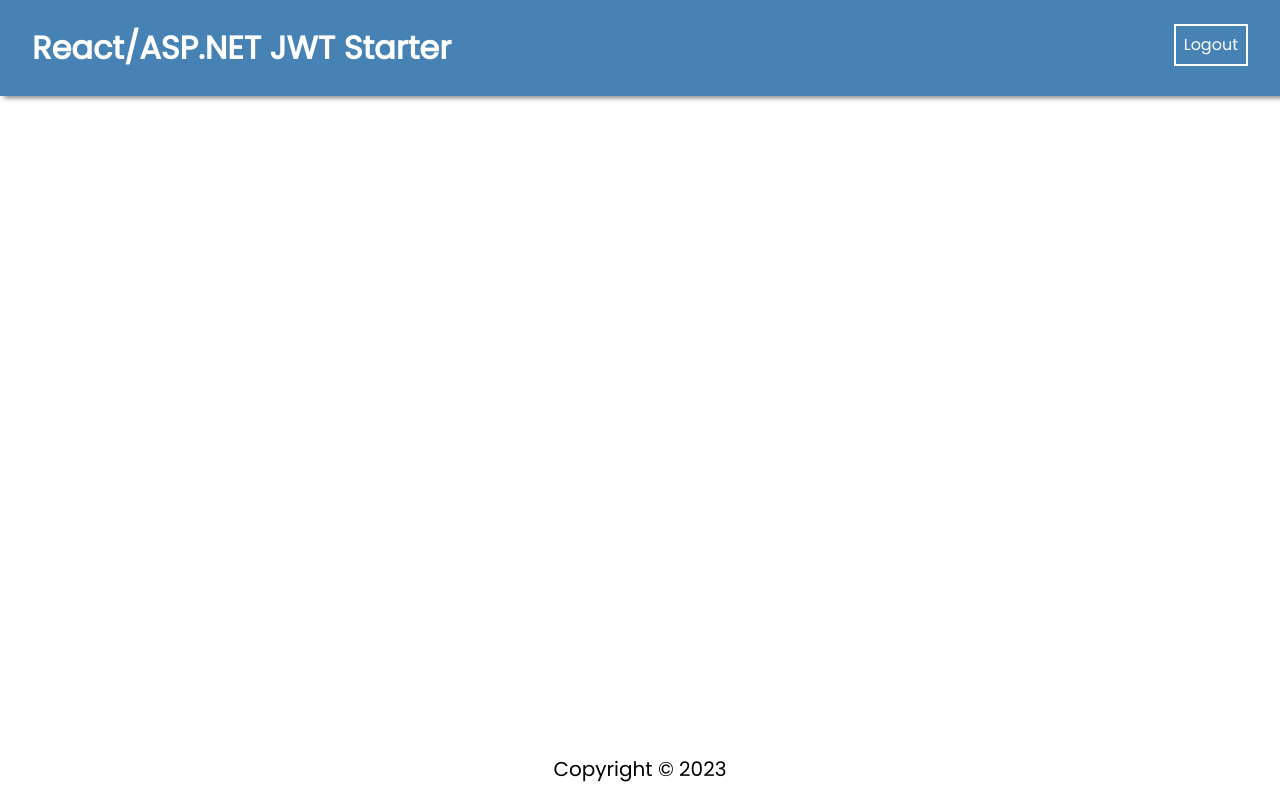
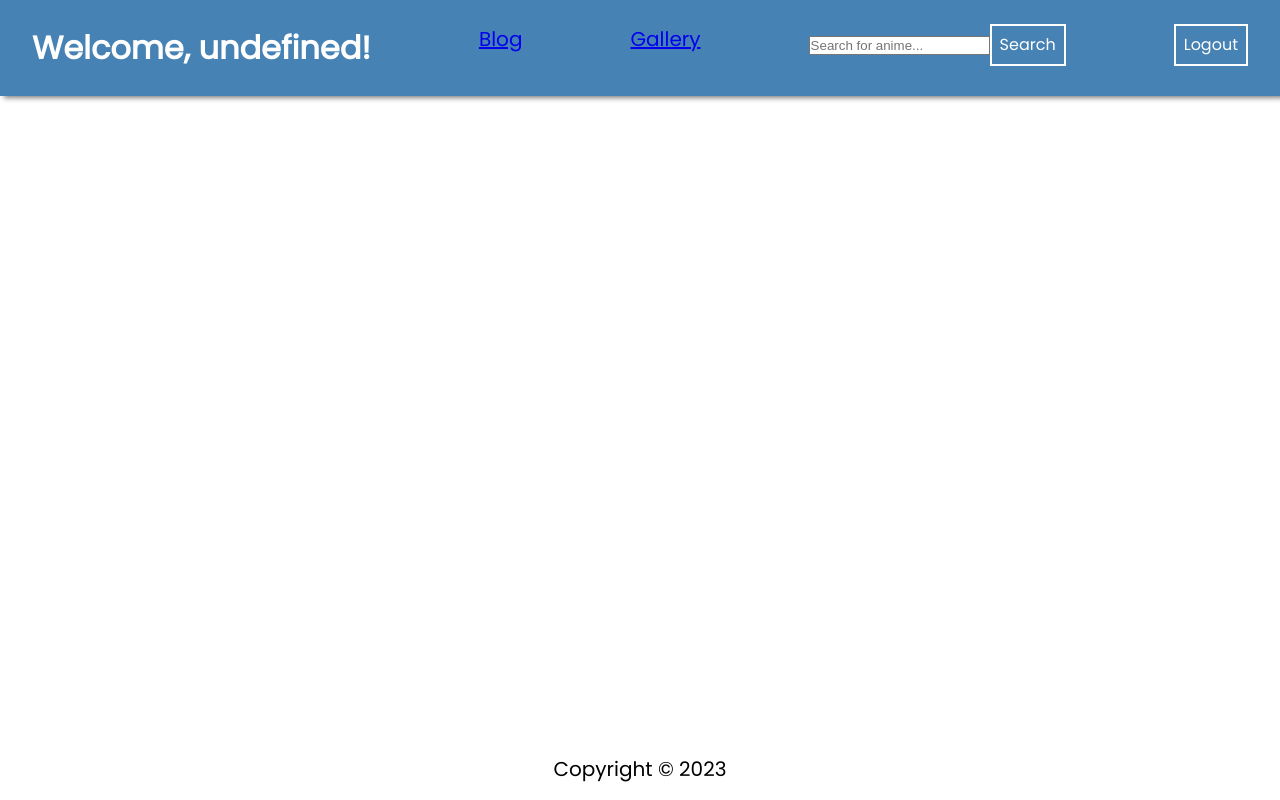
Before and after one commit to Kpun763/Capstone-Project-Frontend, a React (Create React App) app: page /search in a window 1280 px wide. Built offline with nearby package versions, Linux system fonts and the light colour scheme; sample sign-in values are in the browser's storage.

Commit message:
Added code to the pages so that each user logged will show their respective pages with changed dynamic headers. Added blog and gallery components

```diff
--- a/src/components/NavBar/NavBar.jsx
+++ b/src/components/NavBar/NavBar.jsx
@@ -1,20 +1,34 @@
-import React from "react";
-import { useContext } from "react";
-import { useNavigate, Link } from "react-router-dom";
+import React, { useContext } from "react";
+import { Link, useNavigate } from "react-router-dom";
 import AuthContext from "../../context/AuthContext";
 import "./NavBar.css";
 
 const Navbar = () => {
   const { logoutUser, user } = useContext(AuthContext);
   const navigate = useNavigate();
+
   return (
     <div className="navBar">
       <ul>
         <li className="brand">
           <Link to="/" style={{ textDecoration: "none", color: "white" }}>
-            <b>React/ASP.NET JWT Starter</b>
+            <b>{user ? `Welcome, ${user.userName}!` : "React/ASP.NET JWT Starter"}</b>
           </Link>
         </li>
+        {user && (
+          <>
+            <li>
+              <Link to="/blog">Blog</Link>
+            </li>
+            <li>
+              <Link to="/gallery">Gallery</Link>
+            </li>
+            <li>
+              <input type="text" placeholder="Search for anime..." />
+              <button>Search</button>
+            </li>
+          </>
+        )}
         <li>
           {user ? (
             <button onClick={logoutUser}>Logout</button>
--- a/src/pages/HomePage/HomePage.js
+++ b/src/pages/HomePage/HomePage.js
@@ -8,35 +8,13 @@ const HomePage = () => {
   // The "user" value from this Hook contains user information (id, userName, email) from the decoded token
   // The "token" value is the JWT token sent from the backend that you will send back in the header of any request requiring authentication
   const [user, token] = useAuth();
-  const [cars, setCars] = useState([]);
 
-  useEffect(() => {
-    fetchCars();
-  }, [token]);
-
-  const fetchCars = async () => {
-    try {
-      let response = await axios.get("https://localhost:5001/api/cars/myCars", {
-        headers: {
-          Authorization: "Bearer " + token,
-        },
-      });
-      setCars(response.data);
-    } catch (error) {
-      console.log(error.response.data);
-    }
-  };
+  useEffect(() => {}, [token]);
 
   return (
     <div className="container">
       {console.log(user)}
       <h1>Home Page for {user.userName}!</h1>
-      {cars &&
-        cars.map((car) => (
-          <p key={car.id}>
-            {car.year} {car.model} {car.make}
-          </p>
-        ))}
     </div>
   );
 };
```
Also changed, not shown: src/components/Blog/Blog.jsx (added, +14 -0 lines), src/components/UserProfile/UserProfile.jsx (added, +14 -0 lines).
